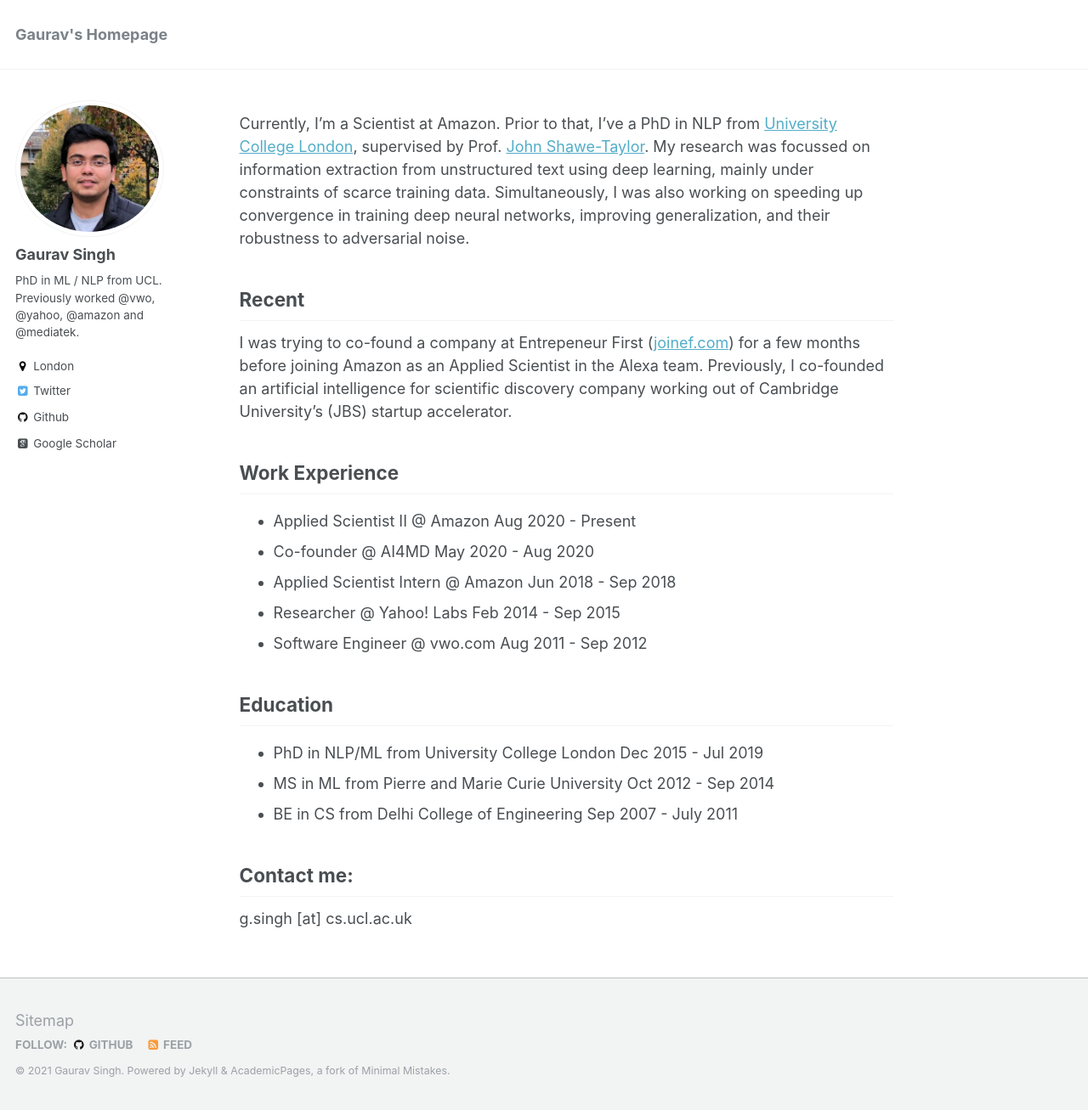
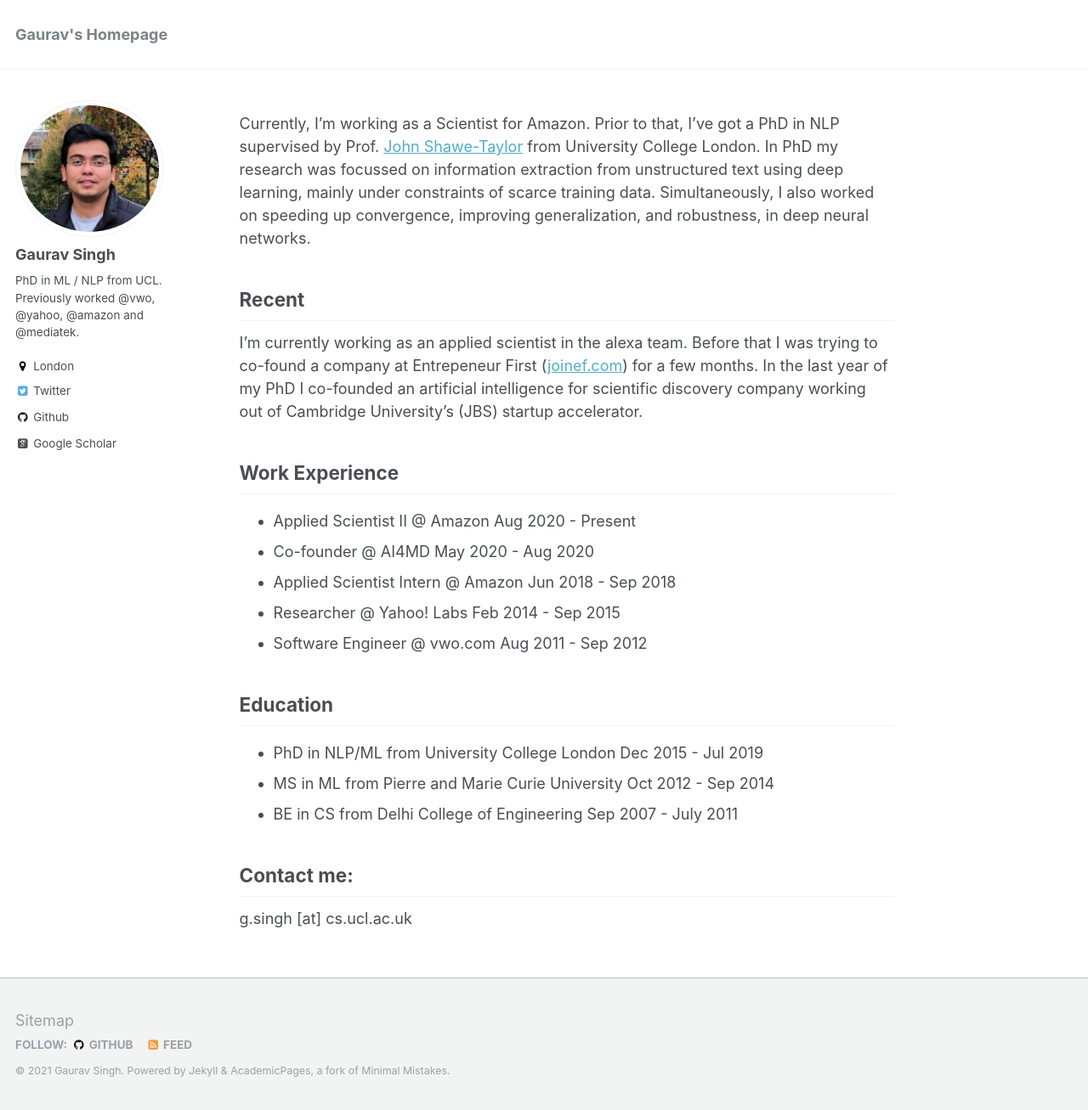
Before and after one commit to gauravsc/gauravsc.github.io, a Jekyll site: the page built from _pages/about.md, in a window 1280 px wide and 1307 px high. Shown: the whole window at 85% size. Built offline with Jekyll 4.4.1, drawn with Linux system fonts in a browser that asks for light colours; some web fonts are replaced.

Commit message:
Update about.md

```diff
--- a/_pages/about.md
+++ b/_pages/about.md
@@ -8,11 +8,11 @@
   - /about.html
 ---
 
-Currently, I'm a Scientist at Amazon. Prior to that, I've a PhD in NLP from <a href="https://www.ucl.ac.uk/">University College London</a>, supervised by Prof. <a href="http://www0.cs.ucl.ac.uk/staff/J.Shawe-Taylor/">John Shawe-Taylor</a>. My research was focussed on information extraction from unstructured text using deep learning, mainly under constraints of scarce training data. Simultaneously, I was also working on speeding up convergence in training deep neural networks, improving generalization, and their robustness to adversarial noise.
+Currently, I'm working as a Scientist for Amazon. Prior to that, I've got a PhD in NLP supervised by Prof. <a href="http://www0.cs.ucl.ac.uk/staff/J.Shawe-Taylor/">John Shawe-Taylor</a> from University College London. In PhD my research was focussed on information extraction from unstructured text using deep learning, mainly under constraints of scarce training data. Simultaneously, I also worked on speeding up convergence, improving generalization, and robustness, in deep neural networks.
 
 Recent
 ------
-I was trying to co-found a company at Entrepeneur First (<a href="https://www.joinef.com">joinef.com</a>) for a few months before joining Amazon as an Applied Scientist in the Alexa team. Previously, I co-founded an artificial intelligence for scientific discovery company working out of Cambridge University's (JBS) startup accelerator.
+I'm currently working as an applied scientist in the alexa team. Before that I was trying to co-found a company at Entrepeneur First (<a href="https://www.joinef.com">joinef.com</a>) for a few months. In the last year of my PhD I co-founded an artificial intelligence for scientific discovery company working out of Cambridge University's (JBS) startup accelerator.
 
 Work Experience
 ------
```
